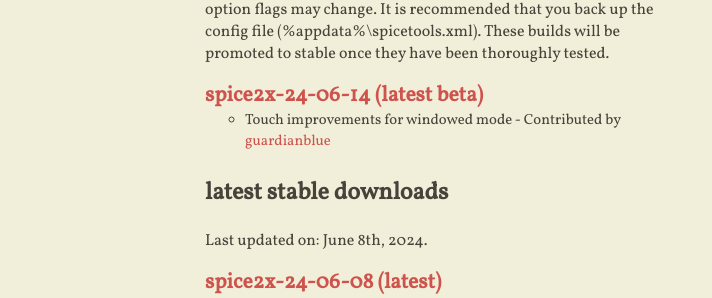
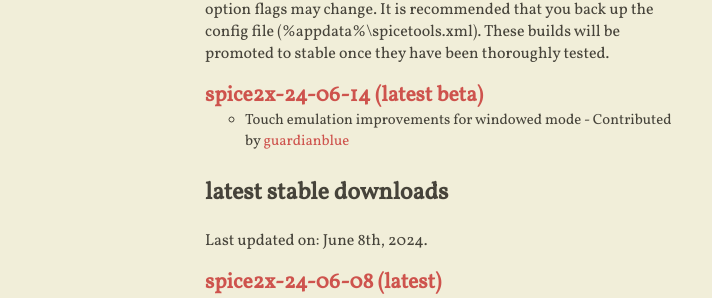
Before and after one commit to spice2x/spice2x.github.io, a Jekyll site: the page built from docs/index.html, in a window 1280 px wide. Shown: the part 492-790 px from the top of the page, without its empty margins (299-1011 px from the left). Built offline with Jekyll 4.4.1, drawn with Linux system fonts in a browser that asks for light colours; nearby versions of some CDN libraries.

Commit message:
Update changelog for 24-06-14

```diff
--- a/docs/_includes/content.html
+++ b/docs/_includes/content.html
@@ -24,7 +24,7 @@
       spice2x-24-06-14
     </a>
     <ul>
-      <li>Touch improvements for windowed mode - Contributed by <a href="https://github.com/spice2x/spice2x.github.io/issues/176">guardianblue</a></li>
+      <li>Touch emulation improvements for windowed mode - Contributed by <a href="https://github.com/spice2x/spice2x.github.io/issues/176">guardianblue</a></li>
     </ul>
   </li>
 </ul>
```
